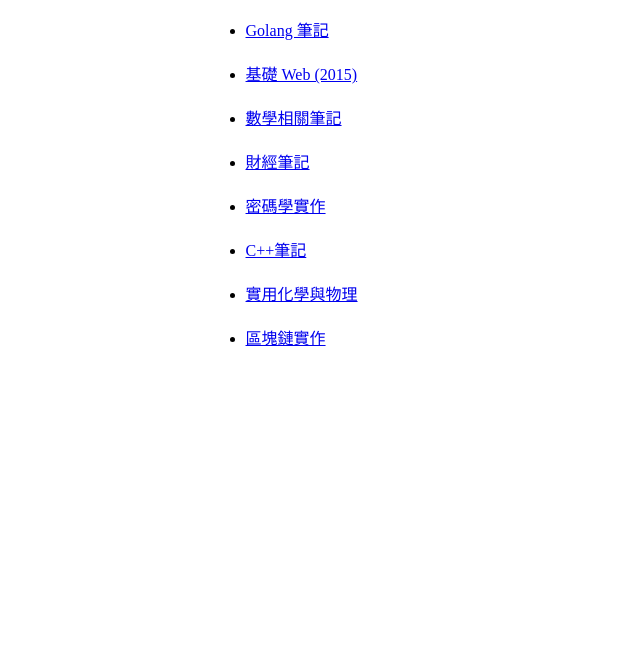
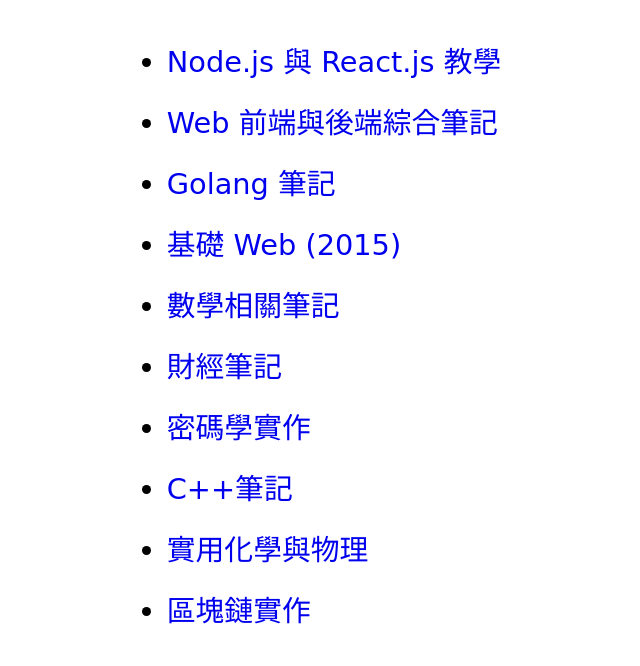
Before and after one commit to EasonWang01/EasonWang01.github.io, a plain HTML site: page index.html in a window 1280 px wide. Shown: the part 162-828 px from the top of the page, without its empty margins (326-966 px from the left). Before the commit the page ends 800 px from the top, so only its background shows below. Drawn offline with Linux system fonts and the light colour scheme.

Commit message:
add content

```diff
--- a/index.html
+++ b/index.html
@@ -15,6 +15,27 @@
       }
       .root-container li {
           margin-bottom: 20px;
+      }
+      html{
+        font-size: 24px;
+        font-family: cursive;
+      }
+      a {
+        text-decoration: auto;
+      }
+      body {
+        font-size: 1.2rem;
+        margin-top: 50px;
+      }
+      @media (min-width: 600px) and (max-width: 1200px) {
+        body {
+         font-size: 2.5rem
+        }
+      }
+      @media (min-width: 1200px) {
+        body {
+           font-size: 1.2rem;
+        }
       }
   </style>
   <body>
```
